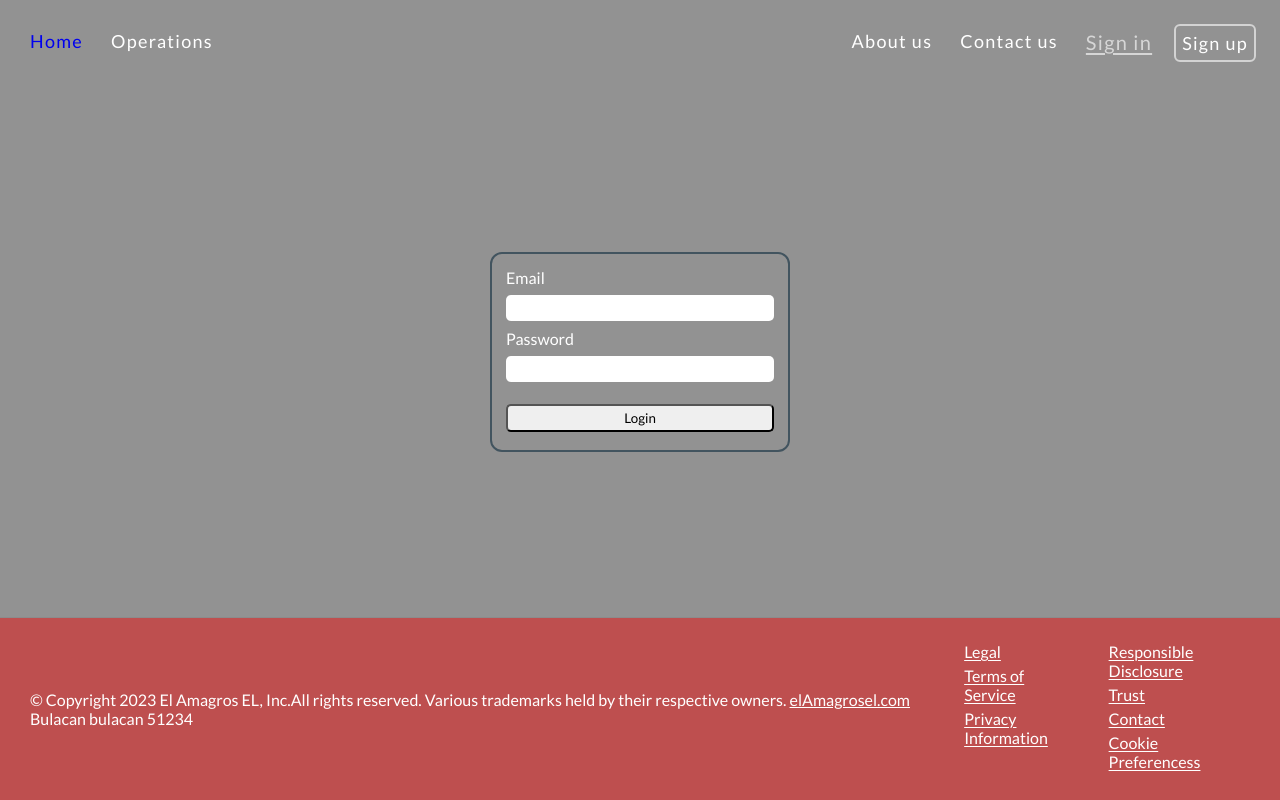
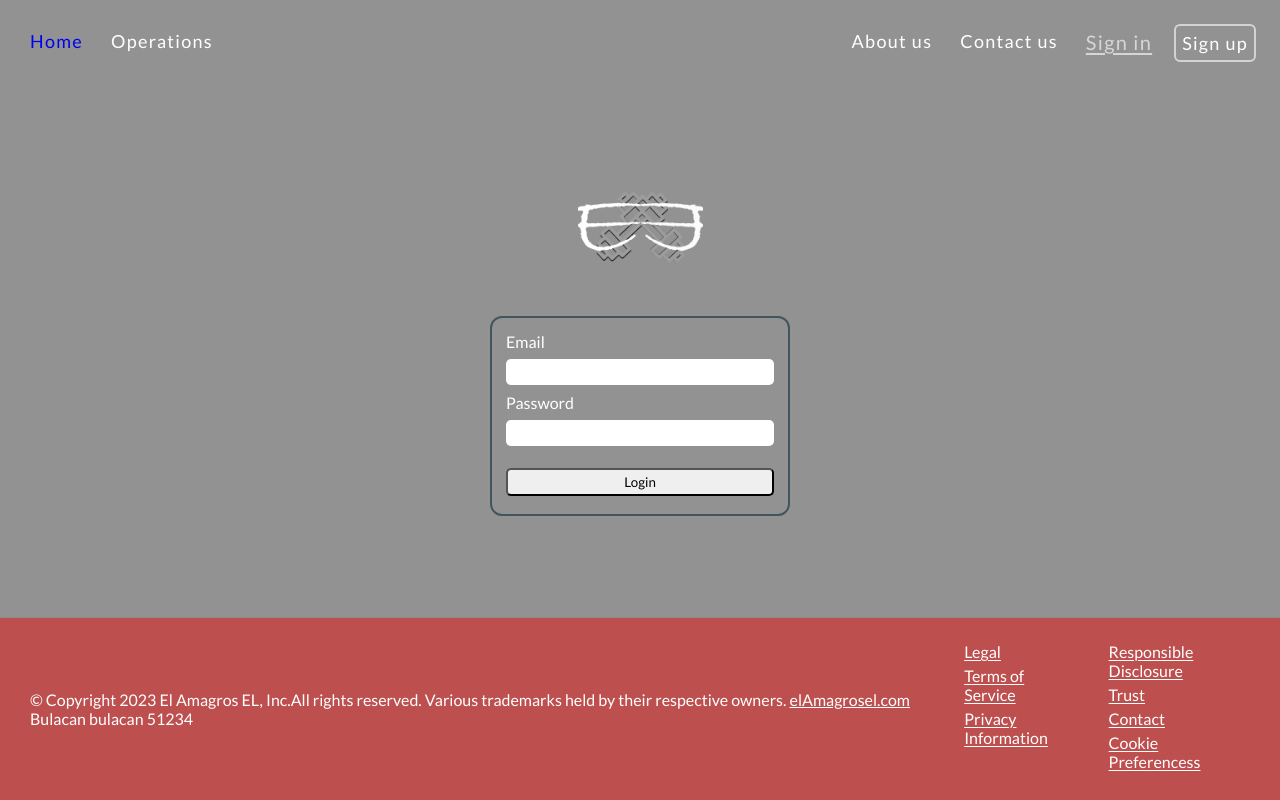
Before and after one commit to ian-afk/GYM_PROJECT_mern, a React (Vite) app in the folder frontend/: page /users/login in a window 1280 px wide. Built offline with nearby package versions, Linux system fonts and the light colour scheme.

Commit message:
add logo component and its styling into login form page

```diff
--- /dev/null
+++ b/frontend/src/components/Logo.jsx
@@ -0,0 +1,10 @@
+import styles from './Logo.module.css';
+export default function Logo() {
+  return (
+    <>
+      <div className={styles.imgHolder}>
+        <img src="../public/first-proto-white.png" alt="elamgros-logo" />
+      </div>
+    </>
+  );
+}
--- /dev/null
+++ b/frontend/src/components/Logo.module.css
@@ -0,0 +1,8 @@
+.imgHolder {
+  width: 100%;
+  text-align: center;
+}
+.imgHolder img {
+  height: 125px;
+  margin: 0 auto;
+}
--- a/frontend/src/pages/auth/Login.jsx
+++ b/frontend/src/pages/auth/Login.jsx
@@ -3,6 +3,7 @@ import RequestOptions from '../../utils/requestClass';
 import { useNavigate } from 'react-router-dom';
 import { useAuth } from '../../context/AuthContext';
 import styles from './Login.module.css';
+import Logo from '../../components/Logo';
 export default function Login() {
   const [user, setUser] = useState({
     email: '',
@@ -44,6 +45,8 @@ export default function Login() {
   }
   return (
     <>
+      <div>
+        <Logo />
         <form onSubmit={handleSubmit} className={styles.loginForm}>
           <label>Email</label>
           <input
@@ -61,6 +64,7 @@ export default function Login() {
           />
           <button type="submit">Login</button>
         </form>
+      </div>
     </>
   );
 }
```
Lines whose indentation alone changed are shown as unchanged.
